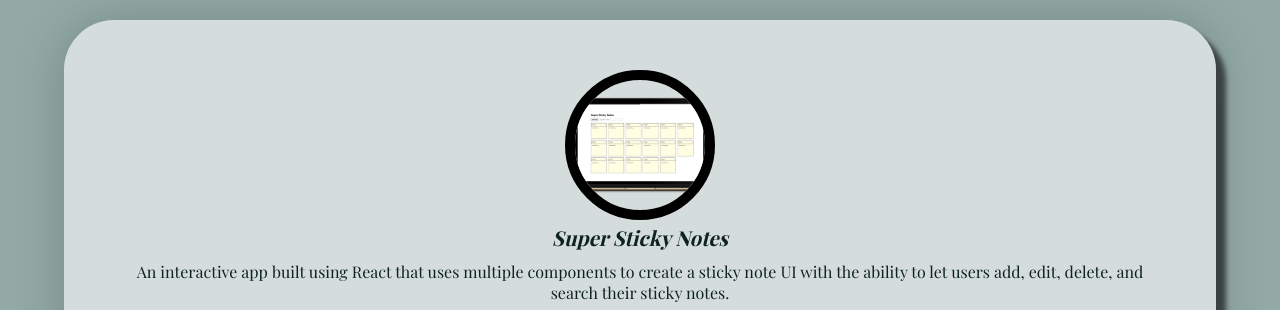
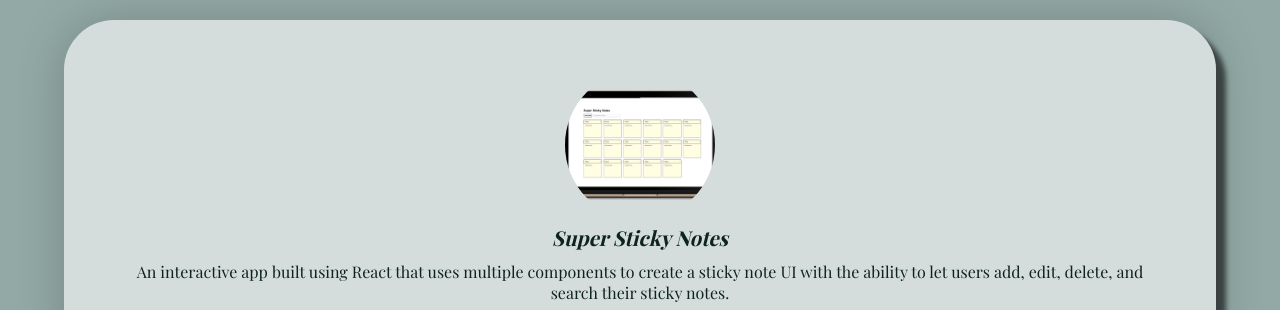
Before and after one commit to destiny1s/developer-portfolio, a website built with webpack: page index.html in a window 1280 px wide. Shown: the part 209-519 px from the top of the page. Built offline with nearby package versions, Linux system fonts and the light colour scheme; a web font is replaced by a local one.

Commit message:
Removed border around portfolio piece images

```diff
--- a/css/style.css
+++ b/css/style.css
@@ -145,7 +145,7 @@ section#work {
 }
 
 .home-portfolio-piece figure img {
-  border: 10px solid black;
+  /*border: 10px solid black;*/
 }
 
 h4 {
```
